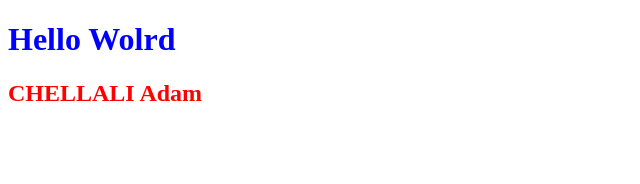
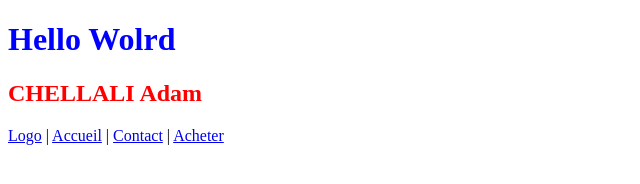
Before and after one commit to ChellAdam/tp1applicationweb, a plain HTML site: page index.html in a window 1280 px wide. Shown: the whole page, without its empty margins (0-640 px from the left). Drawn offline with Linux system fonts and the light colour scheme.

Commit message:
Update index.html

```diff
--- a/index.html
+++ b/index.html
@@ -11,6 +11,12 @@
 
             <h1>Hello Wolrd</h1>
             <h2>CHELLALI Adam</h2>
+            <nav>
+                    <a href="#">Logo</a> |
+                    <a href="#">Accueil</a> |
+                    <a href="#">Contact</a> |
+                    <a href="#">Acheter</a>
+            </nav>
 
 </body>
 </html>
```
